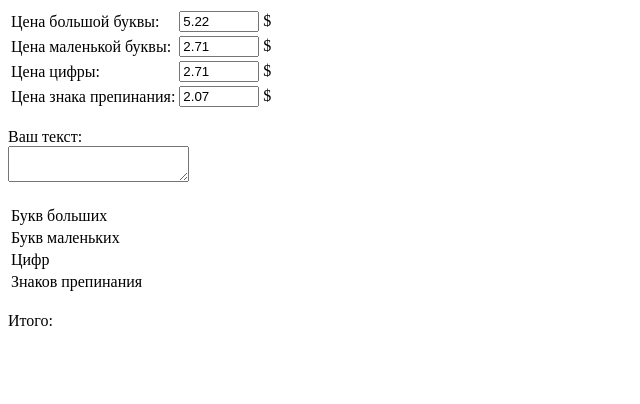
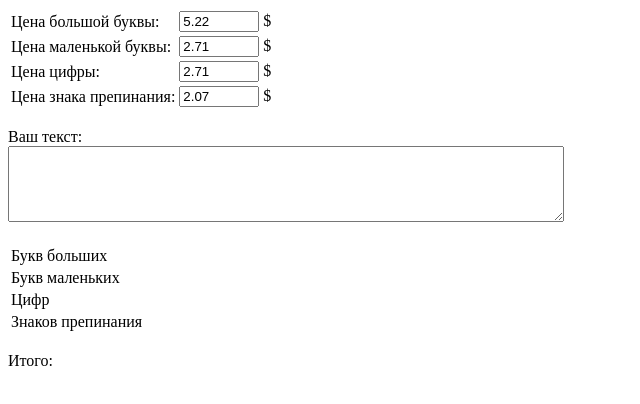
Before and after one commit to vitaly-zdanevich/calculator-of-text-price, a plain HTML site: page index.htm in a window 1280 px wide. Shown: the whole page, without its empty margins (0-640 px from the left). Drawn offline with Linux system fonts and the light colour scheme.

Commit message:
css textarea size

```diff
--- a/index.htm
+++ b/index.htm
@@ -22,7 +22,7 @@
 	</div><br>
 	<div>
 		Ваш текст:
-		<div><textarea id="string-for-calculation" onkeyup="calc()"></textarea></div>
+		<div><textarea id="string-for-calculation" onkeyup="calc()" style="width:550px; height:70px"></textarea></div>
 	</div><br>
 	<table>
 		<tr>
```
